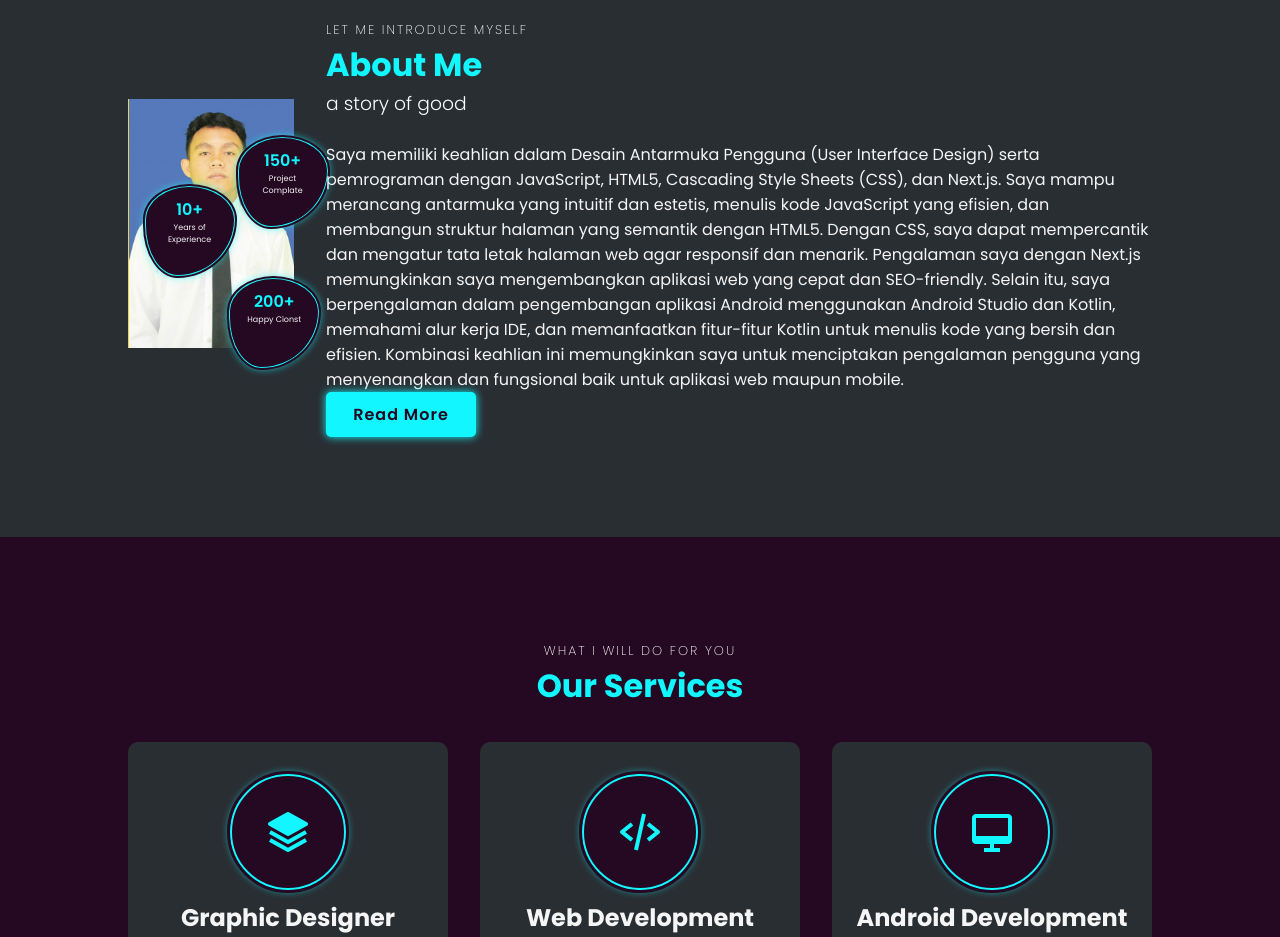
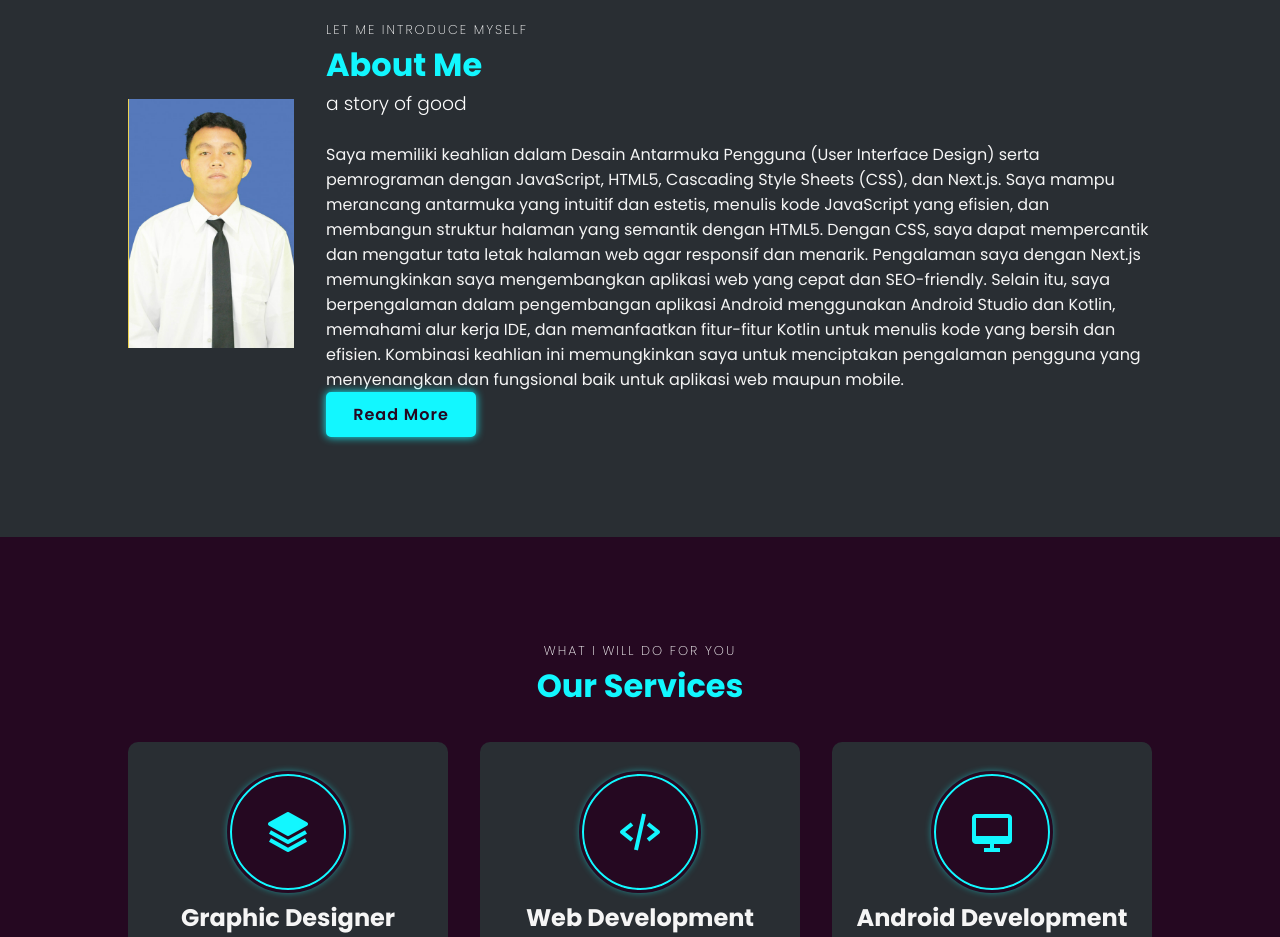
Before and after one commit to ERWAN170403/ERWAN170403.github.io, a plain HTML site: page index.html in a window 1280 px wide. Shown: the part 1200-2137 px from the top of the page. Drawn offline with nearby package versions, Linux system fonts and the light colour scheme.

Commit message:
Update index.html

```diff
--- a/index.html
+++ b/index.html
@@ -3,7 +3,7 @@
 <head>
     <meta charset="UTF-8">
     <meta name="viewport" content="width=device-width, initial-scale=1.0">
-    <title>Document</title>
+    <title>Portfolio</title>
     <link rel="stylesheet" href="style.css">
     <link href='https://unpkg.com/boxicons@2.1.4/css/boxicons.min.css' rel='stylesheet'>
 </head>
@@ -130,20 +130,20 @@
 <section id="about" class="about">
     <div class="img-about scroll-scale">
         <img src="img/profile.png" alt="">
-        <div class="info-about1">
+<!--         <div class="info-about1">
             <span>10+</span>
             <p>Years of Experience</p>
-        </div>
+        </div> -->
 
-        <div class="info-about2">
+<!--         <div class="info-about2">
             <span>150+</span>
             <p>Project Complate</p>
-        </div>
+        </div> -->
 
-        <div class="info-about3">
+<!--         <div class="info-about3">
             <span>200+</span>
             <p>Happy Cionst</p>
-        </div>
+        </div> -->
 
     </div>
 
```
